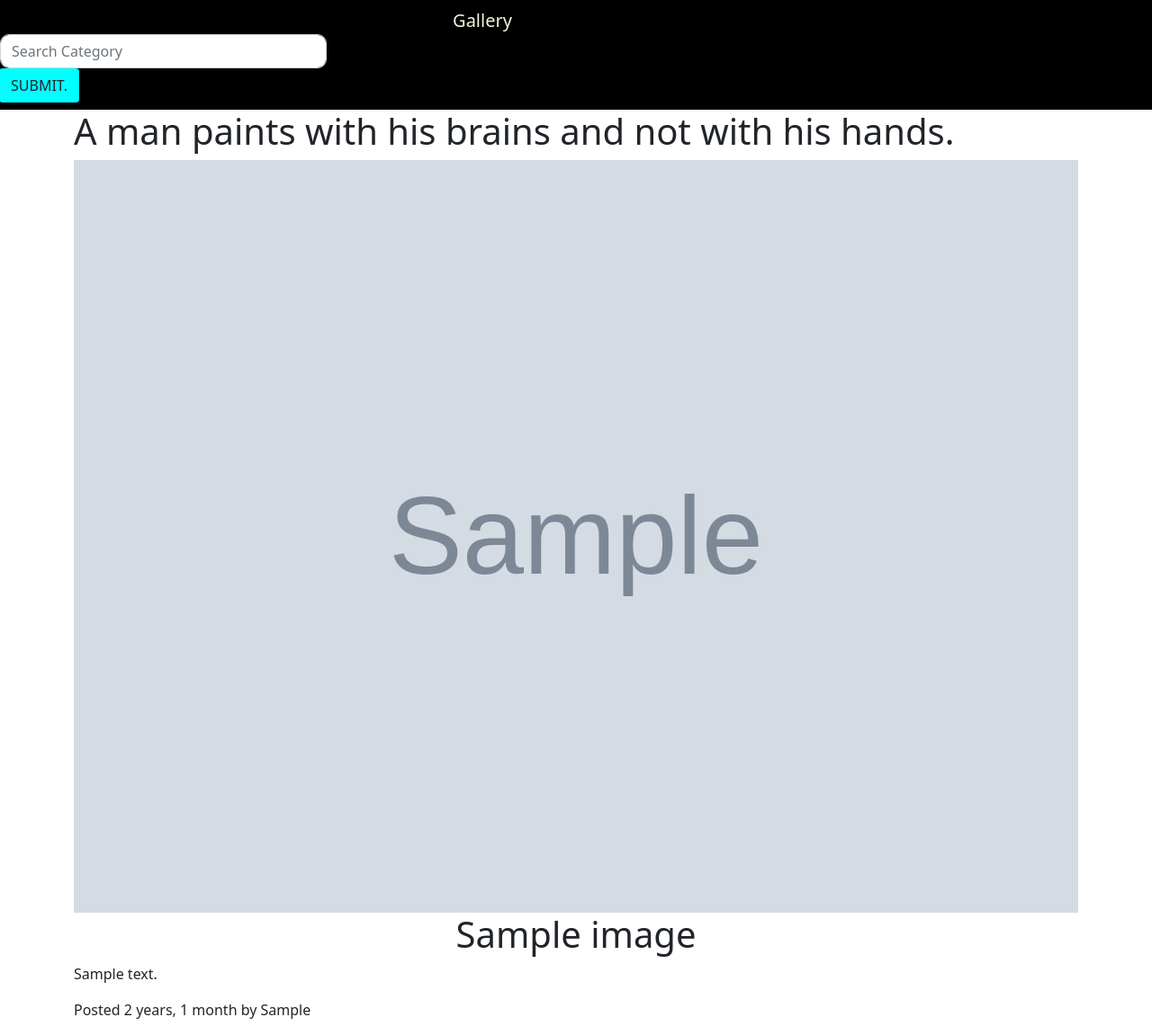
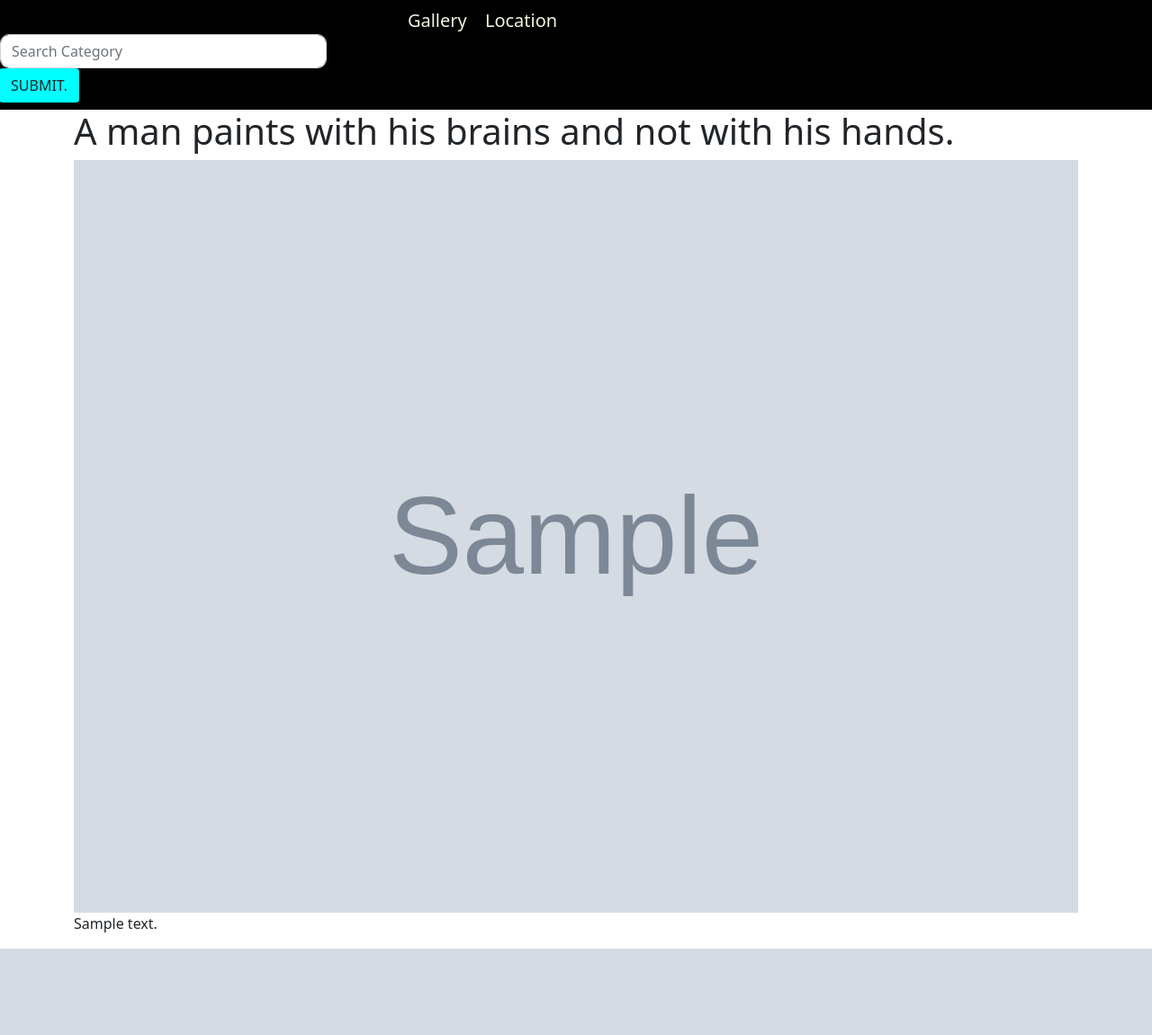
Before and after one commit to annngure/gallery, a Django app: template pictures/templates/index.html in a window 1280 px wide. Shown: the whole page at 90% size. After the commit the page ends 1055 px from the top, so only its background shows below. Run offline with Django 3.2, Linux system fonts and the light colour scheme; tables that the repository leaves empty hold one stand-in row (values such as "Sample post"); the template is opened without the code that fills it: values that come from a table or form of the project are taken from there, most other values are stand-ins (such as "Sample title", 1, 10 or a date in 2020); grey boxes marked "Sample" are stand-in pictures; some libraries are stand-ins or nearby versions.

Commit message:
update image

```diff
--- a/pictures/admin.py
+++ b/pictures/admin.py
@@ -1,7 +1,8 @@
 from django.contrib import admin
-from .models import Photographer, Location, Category
+from .models import Photographer, Location, Category ,Image
 
 # Register your models here.
 admin.site.register(Photographer)
 admin.site.register(Location)
 admin.site.register(Category)
+admin.site.register(Image)
--- a/pictures/models.py
+++ b/pictures/models.py
@@ -1,5 +1,6 @@
 from django.db import models
 import datetime as dt
+
 # Create your models here.
 
 class Photographer(models.Model):
@@ -19,16 +20,23 @@
 class Location(models.Model):
     name = models.CharField(max_length =30)
 
-    def save_Location(self):
+    def save_location(self):
         self.save()
 
-    def delete_Location(self):
+    def delete_location(self):
         self.delete()
 
     @classmethod
-    def filter_by_location(cls,id):
-        images=Image.objects.filter(location_id=id)
-        return images
+    def all_locations(cls):
+        location=Location.objects.all()
+        return location
+    @classmethod
+    def update_location(cls,id):
+        cls.objects.filter(id=id).update(name=name)
+
+    def __str__(self):
+        return self.name
+
 
 class Category(models.Model):
     name= models.CharField(max_length = 30)
@@ -41,10 +49,14 @@
 
     @classmethod
     def search_by_title(cls,search_term):
-        pictures = cls.object.filter(title_icontains=search_term)
+        category = cls.object.filter(name__icontains=search_term)
         return pictures
+
+    def __str__(self):
+        return self.name
+
 class Image(models.Model):
-    picture = models.ImageField(upload_to ='images/')
+    image = models.ImageField(upload_to ='image/')
     title = models.CharField(max_length = 30)
     photographer = models.ForeignKey(Photographer, on_delete=models.CASCADE)
     description= models.TextField(max_length = 30)
--- a/pictures/templates/index.html
+++ b/pictures/templates/index.html
@@ -9,18 +9,20 @@
 
 <div class="container">
     <div class="row">
-        <img src="{{static.image.url}}" alt="image" class="image-responsive">
+        <img src="{{Image.image.url}}" alt="{{image.title}}" class="image-responsive">
+        <p>{{Image.description}}</p>
+        <!-- <p>Posted {{image.pub_date|timesince}} by {{photographer.first_name}}</p> -->
     </div>
-    <div class="row">
-        <h1 class="text-center">{{image.title}}</h1>
+    <!-- <div class="row">
+        <h1 class="text-center">{{Image.title}}</h1>
+
+    </div> -->
+    <!-- <div class="row">
 
     </div>
     <div class="row">
-        <p>{{image.description}}</p>
-    </div>
-    <div class="row">
-        <p>Posted {{image.pub_date|timesince}} by {{photographer.first_name}}</p>
-    </div>
+
+    </div> -->
 </div>
 
 {% endblock%}
--- a/pictures/templates/location.html
+++ b/pictures/templates/location.html
@@ -2,10 +2,10 @@
 {% block content%}
 <div class="container">
     <h2>GALLERY.</h2>
-    {%for pictures in images %}
+    {%for image in Image %}
 
     <div class="col-xs-4 col-sm-4 col-lg-4">
-        <h2>{{photo.name}}</h2>
+        <h2>{{Image.title}}</h2>
         <img src="{{picture.image.url}}" data-toggle="modal" class="img-responsive" alt="Image">
     </div>
 </div>
--- a/pictures/templates/navbar.html
+++ b/pictures/templates/navbar.html
@@ -17,6 +17,8 @@
         <div class="container-fliud">
             <div class="navbar-header" style="text-align: center;">
                 <a class="navbar-brand" href="{% url 'index' %}" style="color:beige;">Gallery</a>
+                <a class="navbar-brand" href="{% url 'location' %}" style="color:beige;">Location</a>
+
              </div>
           <!-- add a serch form  -->
           <div class="col-sm-4 col-md-4 navbar-right">
--- a/pictures/urls.py
+++ b/pictures/urls.py
@@ -6,7 +6,7 @@
 urlpatterns=[
     re_path('^$',views.index,name= 'index'),
     re_path(r'^search/',views.search_results, name='search_results'),
-    re_path(r'^location/(\d+)',views.filter_by_location,name='location')
+    re_path(r'^location/<str:search_location>/',views.filter_by_location,name='location')
 ]
 if settings.DEBUG:
     urlpatterns+= static(settings.MEDIA_URL,document_root = settings.MEDIA_ROOT)
```
Also changed, not shown: pictures/views.py (+5 -2 lines), media/image/chicken.jpg (added), media/image/chicken_NlyDeQ2.jpg (added), media/image/ocean.jpg (added), media/image/women2.jpeg (added), media/image/women2_wOr8Xht.jpeg (added), pictures/migrations/0004_auto_20220228_0945.py (added).
